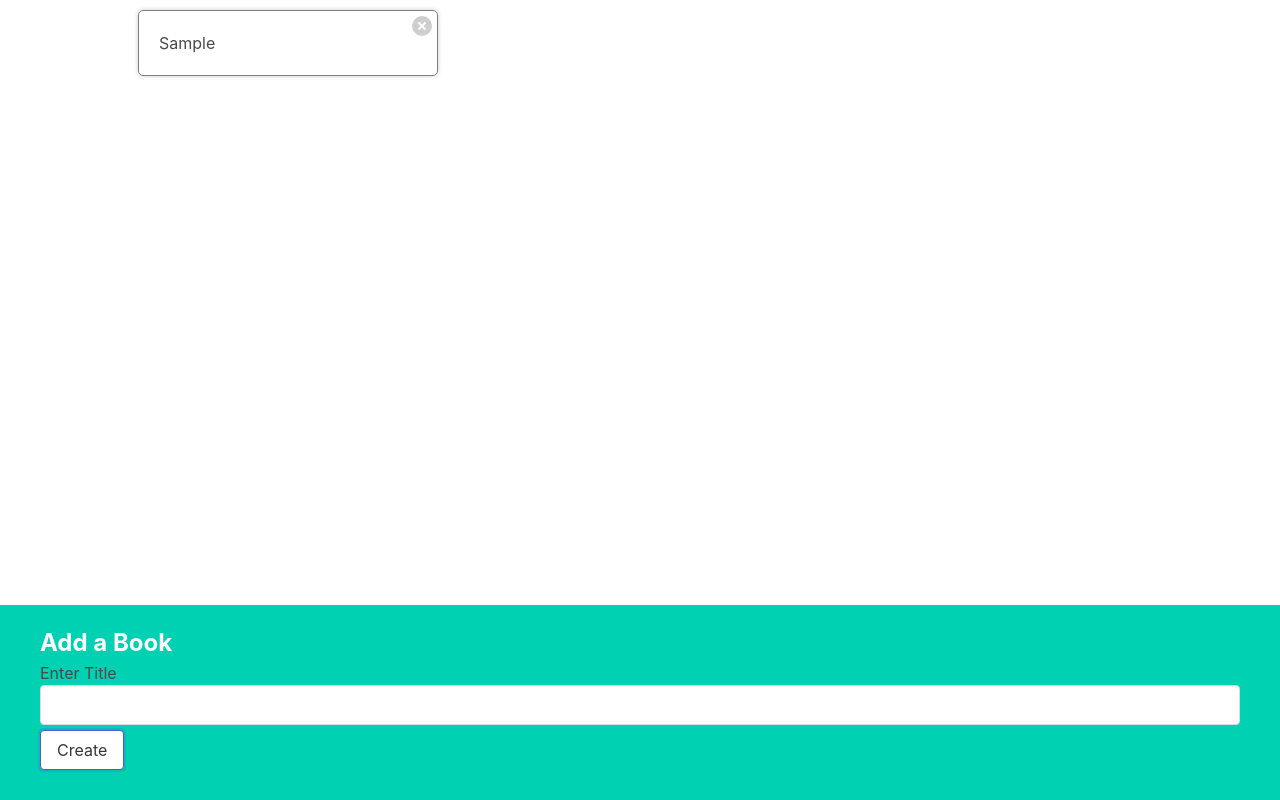
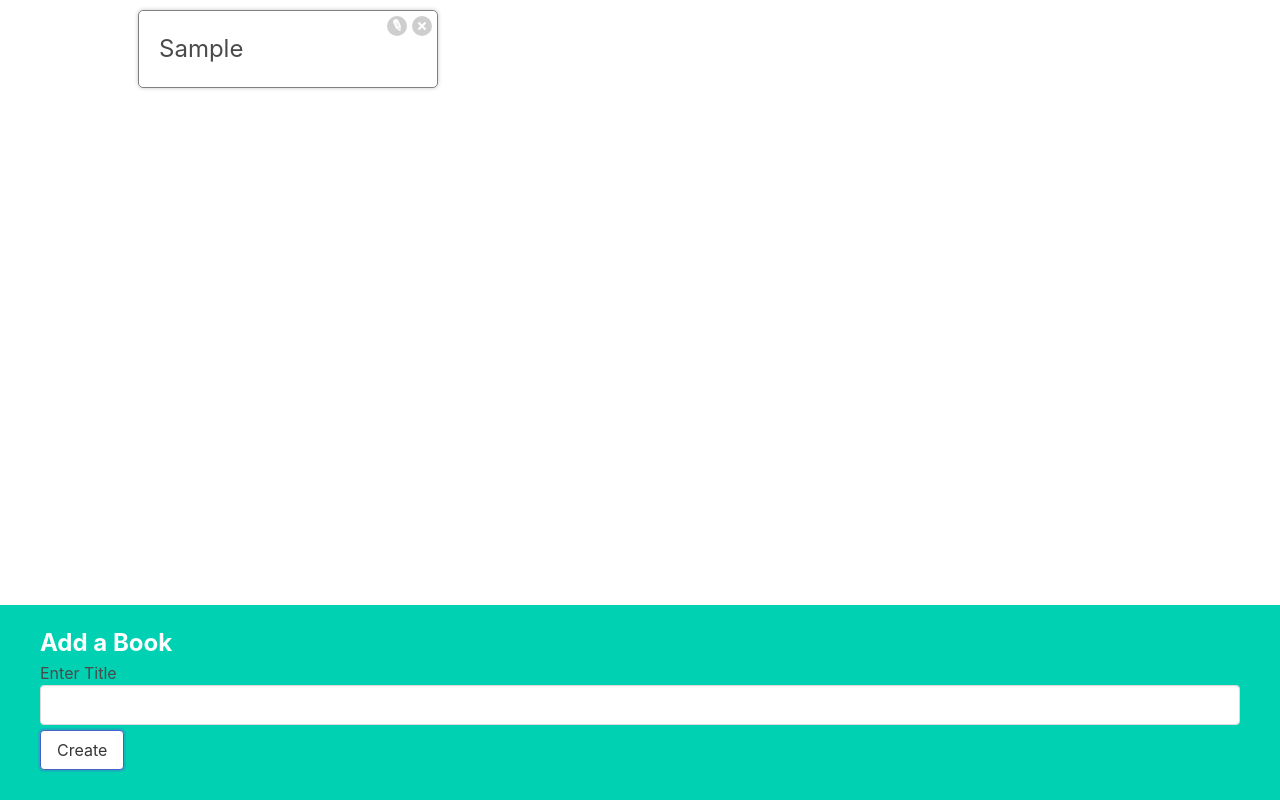
Before and after one commit to DebaKaran/react-redux-masterclass, a React (Vite) app in the folder books/: page / in a window 1280 px wide. Both pictures are taken after typing "Sample" into the empty fields and a click on the button "Create". Built offline with nearby package versions, Linux system fonts and the light colour scheme.

Commit message:
feat: Implement book edit form with submit and basic toggle logic
- Added BookEdit component to handle inline title updates
- Passed current book title as default input value using props
- Managed form visibility via showEdit state in BookShow

```diff
--- a/books/src/App.tsx
+++ b/books/src/App.tsx
@@ -22,9 +22,18 @@ function App() {
     setBooks(updatedBooks);
   };
 
+  const editBookById = (id: number, newtitle: string) => {
+    const updatedBooks = books.map((book) => {
+      if (book.id === id) {
+        return { ...book, title: newtitle };
+      }
+      return book;
+    });
+    setBooks(updatedBooks);
+  };
   return (
     <div className="app">
-      <BookList books={books} onDelete={deleteBookById} />
+      <BookList books={books} onDelete={deleteBookById} onEdit={editBookById}/>
       <BookCreate addBook={handleAddBook} />
     </div>
   );
--- /dev/null
+++ b/books/src/components/BookEdit.tsx
@@ -0,0 +1,30 @@
+import React, { useState } from "react";
+import type { Book } from "../types/Book";
+
+interface BookEditProps {
+  book: Book;
+  onEdit: (id: number, title: string) => void;
+}
+
+const BookEdit: React.FC<BookEditProps> = ({ book, onEdit }) => {
+  const [title, setTitle] = useState(book.title);
+
+  const handleOnSubmit = (e) => {
+    e.preventDefault();
+    onEdit(book.id, title);
+  };
+
+  const handleOnChange = (event: React.ChangeEvent<HTMLInputElement>) => {
+    setTitle(event.target.value);
+  };
+
+  return (
+    <form onSubmit={handleOnSubmit} className="book-edit">
+      <label>Title</label>
+      <input className="input" value={title} onChange={handleOnChange} />
+      <button className="button is-primary">Save</button>
+    </form>
+  );
+};
+
+export default BookEdit;
--- a/books/src/components/BookList.tsx
+++ b/books/src/components/BookList.tsx
@@ -5,10 +5,13 @@ import BookShow from "./BookShow";
 interface BookListProps {
   books: Book[];
   onDelete: (id: number) => void;
+  onEdit: (id: number, title: string) => void;
 }
-const BookList: React.FC<BookListProps> = ({ books, onDelete }) => {
+const BookList: React.FC<BookListProps> = ({ books, onDelete, onEdit }) => {
   const renderedBooks = books.map((book) => {
-    return <BookShow key={book.id} book={book} onDelete={onDelete}/>;
+    return (
+      <BookShow key={book.id} book={book} onDelete={onDelete} onEdit={onEdit} />
+    );
   });
   return <div className="book-list">{renderedBooks}</div>;
 };
--- a/books/src/components/BookShow.tsx
+++ b/books/src/components/BookShow.tsx
@@ -1,19 +1,35 @@
-import React from "react";
+import React, { useState } from "react";
 import type { Book } from "../types/Book";
+import BookEdit from "./BookEdit";
 
 interface BookShowProps {
   book: Book;
   onDelete: (id: number) => void;
+  onEdit: (id: number, title: string) => void;
 }
-const BookShow: React.FC<BookShowProps> = ({ book, onDelete }) => {
+const BookShow: React.FC<BookShowProps> = ({ book, onDelete, onEdit }) => {
+  const [showEdit, setShowEdit] = useState(false);
+
   const handleOnDelete = () => {
     onDelete(book.id);
   };
 
+  const handleEditClick = () => {
+    setShowEdit(!showEdit);
+  };
+
+  let content = <h3>{book.title}</h3>;
+  if (showEdit) {
+    content = <BookEdit book={book} onEdit={onEdit} />;
+  }
+
   return (
     <div className="book-show">
-      {book.title}
+      <div>{content}</div>
       <div className="actions">
+        <button className="edit" onClick={handleEditClick}>
+          Edit
+        </button>
         <button className="delete" onClick={handleOnDelete}>
           Delete
         </button>
```
Also changed, not shown: books/src/components/BookEdit .tsx (deleted, +0 -7 lines).
